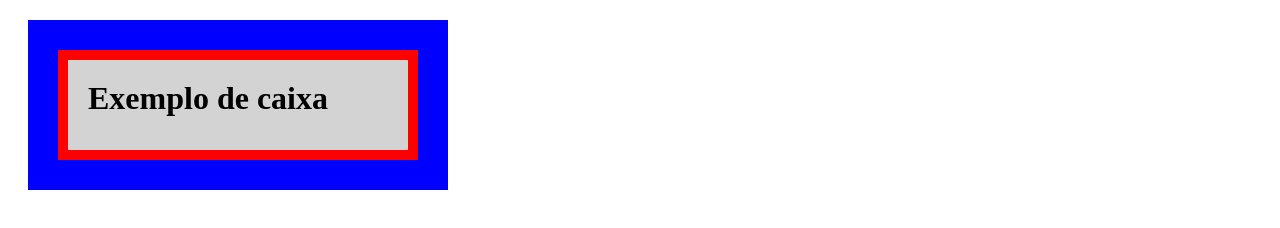
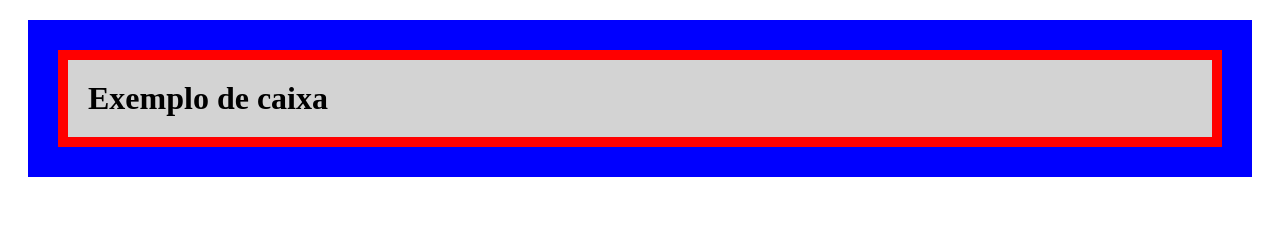
Before and after one commit to Programacao-para-Web-Design/aula-30-09-davi-e-filipin, a plain HTML site: page index.html in a window 1280 px wide. Drawn offline with Linux system fonts and the light colour scheme.

Commit message:
Update index.html

```diff
--- a/index.html
+++ b/index.html
@@ -1,12 +1,13 @@
+
 <!DOCTYPE html>
-<html lang="pt br">
+
+<html>
+
   <head>
-	  <title> aula </title>
-    <meta charset = "utf-8">
+
     <style>
-          h1 {
-          width: 300px;
-          height: 50px;
+      h1{
+        size: 300px 50px;
         background-color: lightgray;
         border: 10px solid red;
         padding: 20px;
@@ -14,8 +15,13 @@
         margin: 50px;
       }
     </style>
+
   </head>
+
   <body>
-    <h1> Exemplo de caixa</h1>
+
+    <h1> Exemplo de caixa </h1>
+
   </body>
+
 </html>
```
Lines whose indentation alone changed are shown as unchanged.
